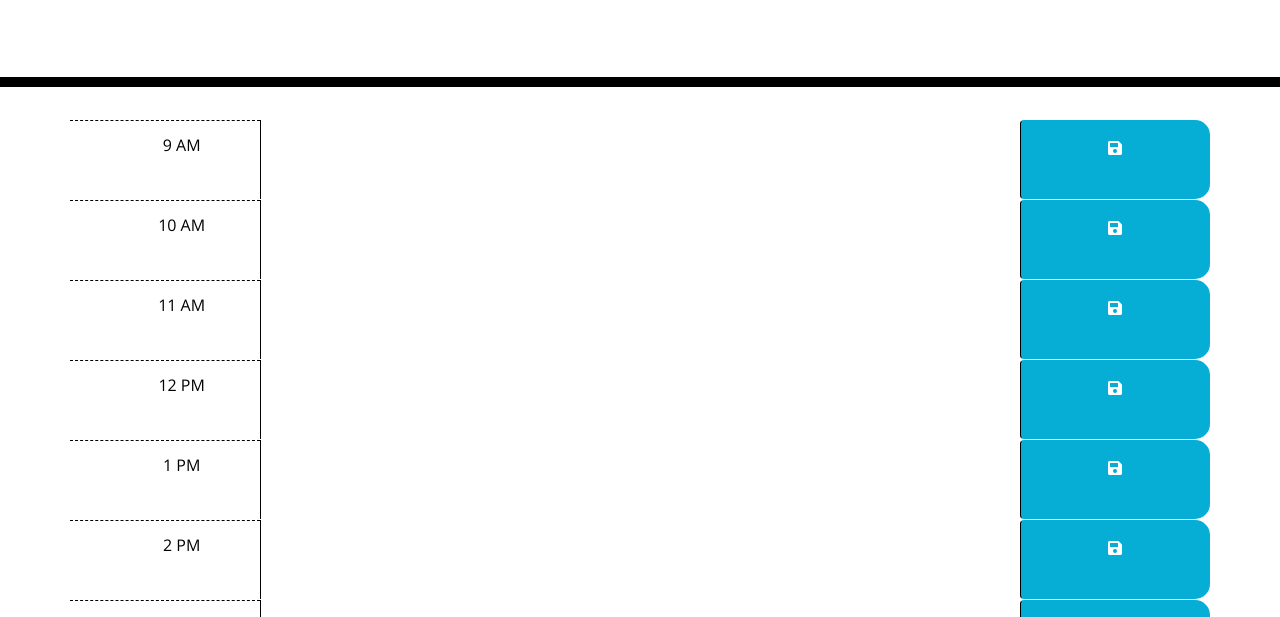
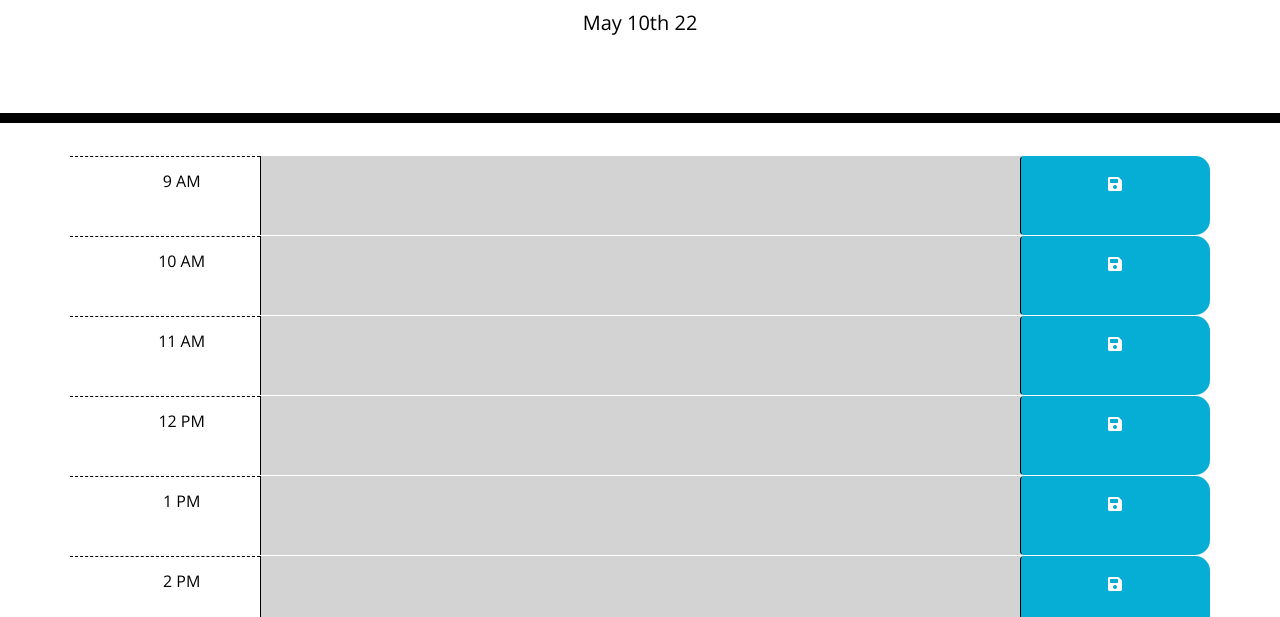
Before and after one commit to MiloRestrepo/WorkDayScheduler, a plain HTML site: page index.html in a window 1280 px wide. Shown: the part 181-798 px from the top of the page. Drawn offline with nearby package versions, Linux system fonts and the light colour scheme.

Commit message:
finished js

```diff
--- a/index.html
+++ b/index.html
@@ -106,6 +106,7 @@
 
     <script src="https://code.jquery.com/jquery-3.4.1.min.js"></script>
     <script src="https://cdnjs.cloudflare.com/ajax/libs/moment.js/2.24.0/moment.min.js"></script>
+    <script src="script.js"></script>
 </body>
 
 </html>
--- /dev/null
+++ b/script.js
@@ -0,0 +1,43 @@
+$(document).ready(function () {
+    $(".saveBtn").click(function () {
+        var value = $(this).siblings(".description").val();
+        var time = $(this).parent().attr("id");
+
+
+        localStorage.setItem(time, value);
+    });
+
+
+    function hourUpdate() {
+        var currentHour = moment().hours();
+        $(".time-block").each(function(){
+
+            var blockHour = parseInt($(this).attr("id").split("-")[1]);
+            if (blockHour < currentHour) {
+                $(this).addClass("past");
+            } else if(blockHour === currentHour) {
+                $(this).removeClass("past");
+                $(this).addClass("present");
+            } else{
+                $(this).removeClass("past");
+                $(this).removeClass("present");
+                $(this).addClass("future");
+            }
+        });
+
+    }
+    hourUpdate();
+    var interval = setInterval(hourUpdate, 15000);
+    $("#hour-9 .description").val(localStorage.getItem("hour-9"));
+    $("#hour-10 .description").val(localStorage.getItem("hour-10"));
+    $("#hour-11 .description").val(localStorage.getItem("hour-11"));
+    $("#hour-12 .description").val(localStorage.getItem("hour-12"));
+    $("#hour-13 .description").val(localStorage.getItem("hour-13"));
+    $("#hour-14 .description").val(localStorage.getItem("hour-14"));
+    $("#hour-15 .description").val(localStorage.getItem("hour-15"));
+    $("#hour-16 .description").val(localStorage.getItem("hour-16"));
+    $("#hour-17 .description").val(localStorage.getItem("hour-17"));
+
+    $("#currentDay").text(moment().format("MMM Do YY"));
+
+});
```
